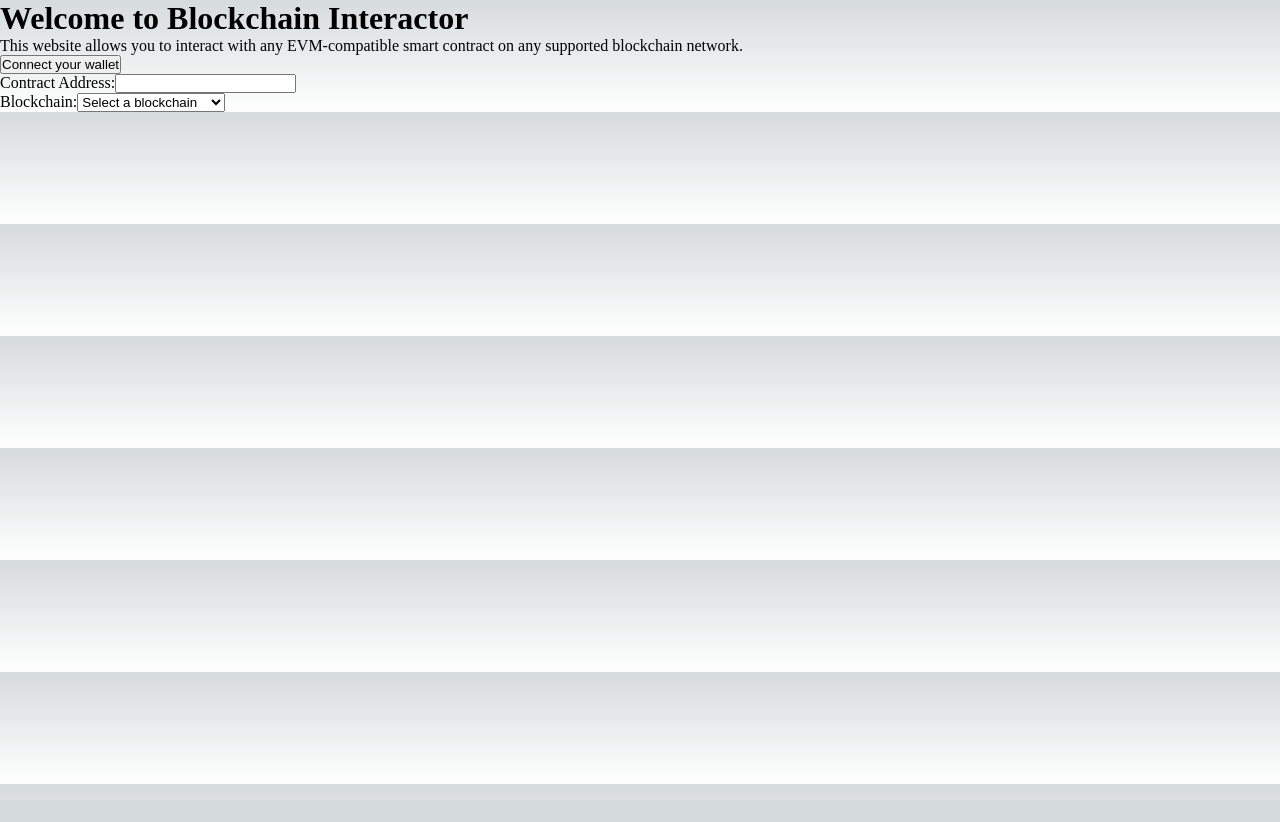
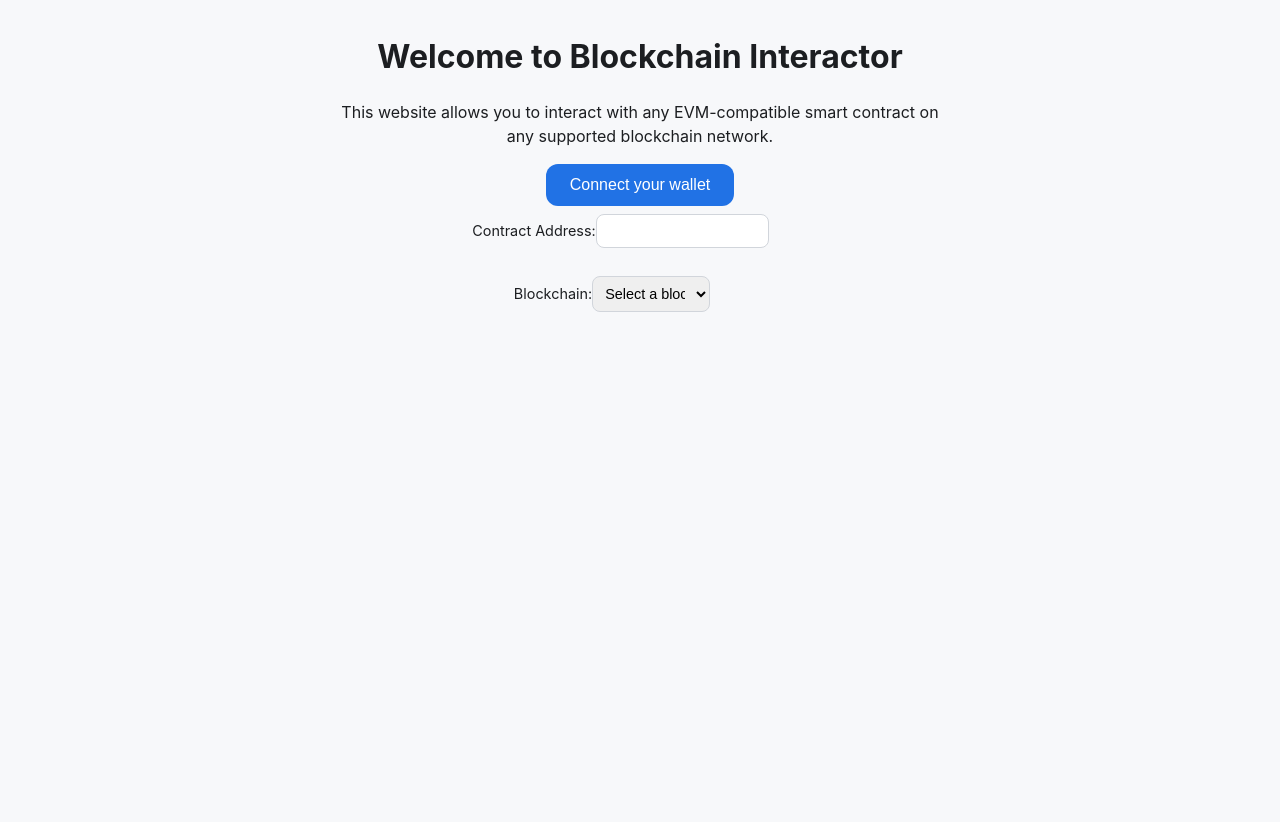
Before and after one commit to kkayam/contract-interact, a Next.js app: page / in a window 1280 px wide. Shown: the top 822 px of the page. Before the commit the page ends 800 px from the top, so only its background shows below. Built offline with nearby package versions, Linux system fonts and the light colour scheme.

Commit message:
cool works

```diff
--- a/src/pages/index.js
+++ b/src/pages/index.js
@@ -8,6 +8,8 @@ export default function Home() {
   const [contractAddress, setContractAddress] = useState('');
   const [blockchain, setBlockchain] = useState('');
   const [abi, setAbi] = useState(null);
+  const [result, setResult] = useState(null);
+
 
   const blockchainOptions = {
     // Add your supported EVM blockchains here with their chainId values
@@ -56,7 +58,7 @@ export default function Home() {
 
   const fetchAbi = async () => {
     let abi;
-    const apiKey = "66YSGX47G6BV19BWC5U93GCWBX7EZXJ6SK";
+    const apiKey = "";
     const apiUrl = blockchainOptions[blockchain].abiUrl + `${contractAddress}&apikey=${apiKey}`;
     const response = await fetch(apiUrl);
     const data = await response.json();
@@ -92,12 +94,9 @@ export default function Home() {
       await window.ethereum.request({ method: 'eth_requestAccounts' });
       const provider = new ethers.providers.Web3Provider(window.ethereum);
       const contract = new ethers.Contract(contractAddress, abi, provider);
-      // balance = await contract.getBalance("0x7C76C63DB86bfB5437f7426F4C37b15098Bb81da");
-      // const contract = new ethers.Contract(contractAddress, abi, walletAddress);
-      console.log(contract);
       try {
         const result = await contract.functions[func.name](...values);
-        console.log('Transaction result:', result);
+        setResult(result); // Store the result in the state
       } catch (error) {
         console.error('Transaction error:', error);
       }
@@ -122,8 +121,8 @@ export default function Home() {
         ) : (
           <button onClick={handleWalletConnect}>Connect your wallet</button>
         )}
-        <div>
-          <label>
+        <div className="row">
+          <label className="contract-address-input">
             Contract Address:
             <input type="text" value={contractAddress} onChange={event => setContractAddress(event.target.value)} />
           </label>
@@ -151,15 +150,20 @@ export default function Home() {
                 .map((func) => (
                   <div key={func.name}>
                     <h4>{func.name}</h4>
-                    <button onClick={() => handleInteract(func)}>Interact</button>
-                    {func.inputs.map((input, index) => (
-                      <div key={index}>
-                        <label>
+                    <div className="row">
+                      {func.inputs.map((input, index) => (
+                        <label key={index} className="interact-input">
                           {input.name} ({input.type}):
                           <input id={func.name + "." + input.name} placeholder={`Enter ${input.name}`} />
                         </label>
+                      ))}
+                      <button className="interact-button" onClick={() => handleInteract(func)}>Interact</button>
+                    </div>
+                    {result && (
+                      <div>
+                        <p>Result: {JSON.stringify(result)}</p>
                       </div>
-                    ))}
+                    )}
                   </div>
                 ))}
             </div>
--- a/src/styles/globals.css
+++ b/src/styles/globals.css
@@ -1,107 +1,112 @@
-:root {
-  --max-width: 1100px;
-  --border-radius: 12px;
-  --font-mono: ui-monospace, Menlo, Monaco, 'Cascadia Mono', 'Segoe UI Mono',
-    'Roboto Mono', 'Oxygen Mono', 'Ubuntu Monospace', 'Source Code Pro',
-    'Fira Mono', 'Droid Sans Mono', 'Courier New', monospace;
-
-  --foreground-rgb: 0, 0, 0;
-  --background-start-rgb: 214, 219, 220;
-  --background-end-rgb: 255, 255, 255;
-
-  --primary-glow: conic-gradient(
-    from 180deg at 50% 50%,
-    #16abff33 0deg,
-    #0885ff33 55deg,
-    #54d6ff33 120deg,
-    #0071ff33 160deg,
-    transparent 360deg
-  );
-  --secondary-glow: radial-gradient(
-    rgba(255, 255, 255, 1),
-    rgba(255, 255, 255, 0)
-  );
-
-  --tile-start-rgb: 239, 245, 249;
-  --tile-end-rgb: 228, 232, 233;
-  --tile-border: conic-gradient(
-    #00000080,
-    #00000040,
-    #00000030,
-    #00000020,
-    #00000010,
-    #00000010,
-    #00000080
-  );
-
-  --callout-rgb: 238, 240, 241;
-  --callout-border-rgb: 172, 175, 176;
-  --card-rgb: 180, 185, 188;
-  --card-border-rgb: 131, 134, 135;
+/* Reset browser styles */
+html,
+body {
+  margin: 0;
+  padding: 0;
+  box-sizing: border-box;
+  font-family: 'Inter', sans-serif;
 }
 
-@media (prefers-color-scheme: dark) {
-  :root {
-    --foreground-rgb: 255, 255, 255;
-    --background-start-rgb: 0, 0, 0;
-    --background-end-rgb: 0, 0, 0;
-
-    --primary-glow: radial-gradient(rgba(1, 65, 255, 0.4), rgba(1, 65, 255, 0));
-    --secondary-glow: linear-gradient(
-      to bottom right,
-      rgba(1, 65, 255, 0),
-      rgba(1, 65, 255, 0),
-      rgba(1, 65, 255, 0.3)
-    );
-
-    --tile-start-rgb: 2, 13, 46;
-    --tile-end-rgb: 2, 5, 19;
-    --tile-border: conic-gradient(
-      #ffffff80,
-      #ffffff40,
-      #ffffff30,
-      #ffffff20,
-      #ffffff10,
-      #ffffff10,
-      #ffffff80
-    );
-
-    --callout-rgb: 20, 20, 20;
-    --callout-border-rgb: 108, 108, 108;
-    --card-rgb: 100, 100, 100;
-    --card-border-rgb: 200, 200, 200;
-  }
+/* Main layout */
+main {
+  display: flex;
+  flex-direction: column;
+  align-items: center;
+  padding: 1rem;
+  background-color: #f7f8fa;
+  min-height: 100vh;
 }
 
-* {
-  box-sizing: border-box;
-  padding: 0;
-  margin: 0;
+h1 {
+  font-size: 2rem;
+  color: #1c1e21;
+  margin-bottom: 0.5rem;
 }
 
-html,
-body {
-  max-width: 100vw;
-  overflow-x: hidden;
+p {
+  font-size: 1rem;
+  color: #1c1e21;
+  line-height: 1.5;
+  text-align: center;
+  max-width: 600px;
 }
 
-body {
-  color: rgb(var(--foreground-rgb));
-  background: linear-gradient(
-      to bottom,
-      transparent,
-      rgb(var(--background-end-rgb))
-    )
-    rgb(var(--background-start-rgb));
+button {
+  background-color: #2172e5;
+  color: #fff;
+  border: none;
+  border-radius: 12px;
+  padding: 12px 24px;
+  font-size: 1rem;
+  cursor: pointer;
+  transition: background-color 0.3s;
 }
 
-a {
-  color: inherit;
-  text-decoration: none;
+button:hover {
+  background-color: #1956bc;
 }
 
-@media (prefers-color-scheme: dark) {
-  html {
-    color-scheme: dark;
-  }
+input,
+select {
+  border: 1px solid #d1d5db;
+  border-radius: 8px;
+  padding: 8px;
+  font-size: 0.9rem;
+  outline: none;
+  width: 100%;
+  margin-top: 8px;
 }
+
+div {
+  margin-bottom: 1rem;
+}
+
+label {
+  font-size: 0.9rem;
+  color: #1c1e21;
+  display: block;
+  margin-bottom: 4px;
+}
+
+h3 {
+  font-size: 1.5rem;
+  color: #1c1e21;
+  margin-bottom: 0.5rem;
+}
+
+h4 {
+  font-size: 1.2rem;
+  color: #1c1e21;
+  margin-bottom: 0.5rem;
+  margin-top: 1rem;
+}
+
+/* Align elements horizontally */
+.row {
+  display: flex;
+  align-items: center;
+  justify-content: space-between;
+  flex-wrap: wrap;
+}
+
+/* Adjust the width of the inputs and selects */
+input,
+select {
+  /* ...previous styles... */
+  width: calc(50% - 8px); /* Adjust the width to fit side by side with some spacing */
+}
+
+/* Add some margin to the right of the contract address input field */
+.contract-address-input {
+  margin-right: 8px;
+}
+
+/* Add some margin to the right of the input fields */
+.interact-input {
+  margin-right: 8px;
+}
+
+/* Add some margin to the bottom of the interact buttons */
+.interact-button {
+  margin-bottom: 8px;
+}
```
